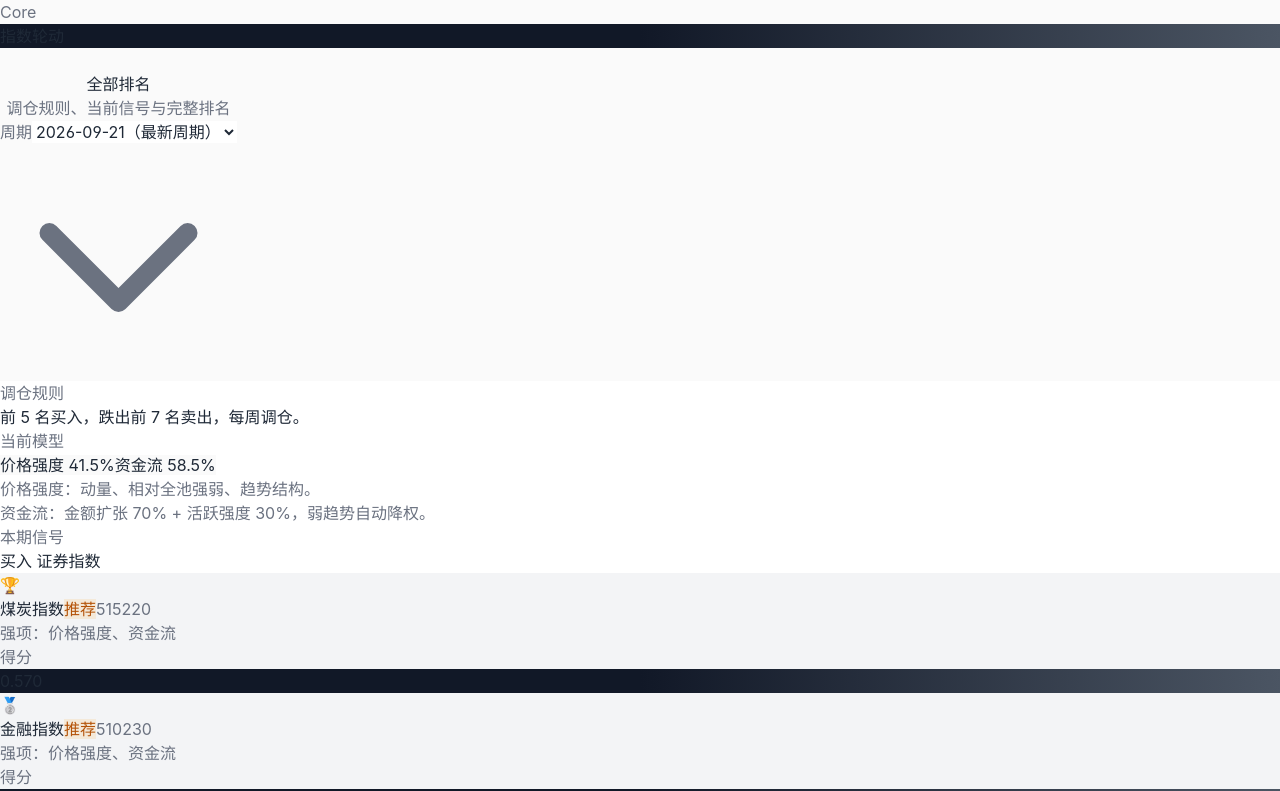
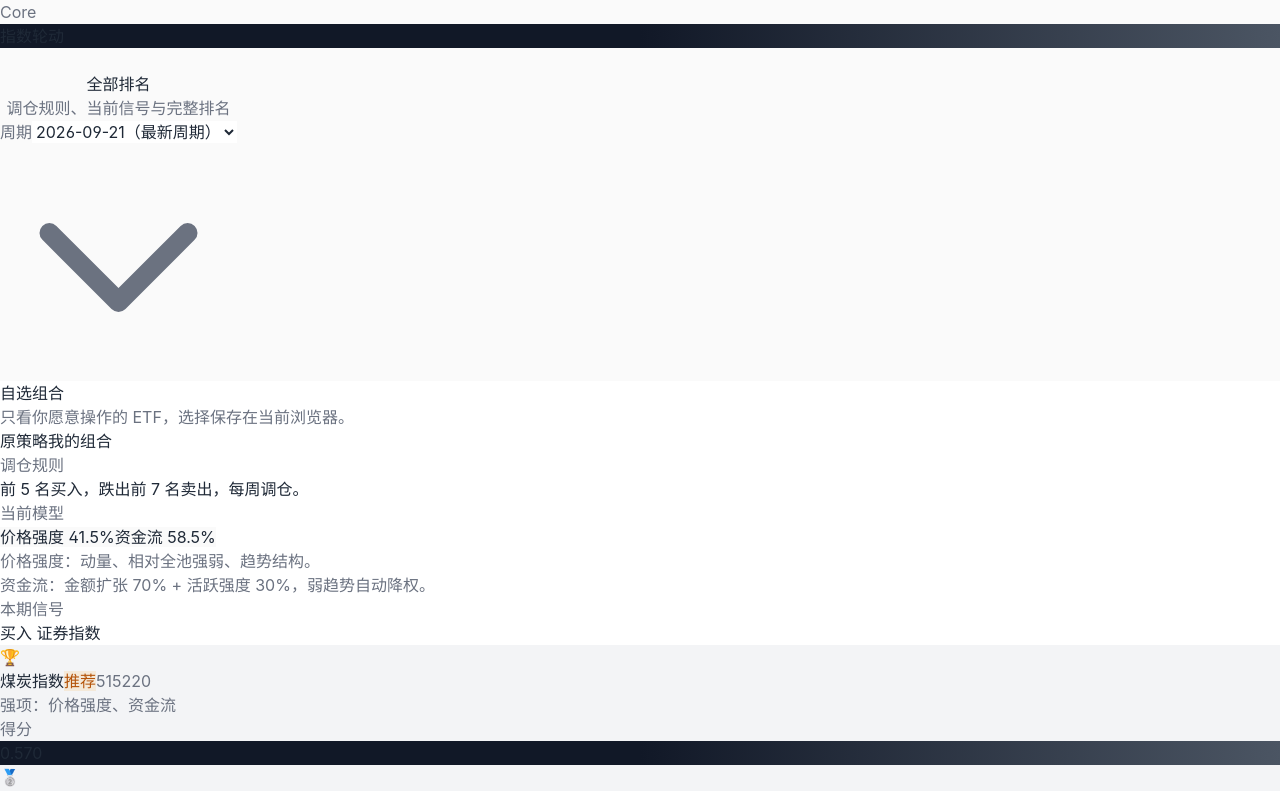
Before and after one commit to maoshuochen/quant-rotation, a React (Vite) app in the folder web/: page / in a window 1280 px wide. Shown: the top 791 px of the page. Built offline with nearby package versions, Linux system fonts and the light colour scheme.

Commit message:
feat: add custom ETF watchlist to dashboard

```diff
--- a/web/src/pages/Dashboard.jsx
+++ b/web/src/pages/Dashboard.jsx
@@ -23,6 +23,16 @@
 const benchmarkLabels = {
   hs300: '沪深 300',
   equal_weight_all: '全池等权'
+}
+
+const CUSTOM_POOL_KEY = 'qr-custom-pool-v1'
+
+const readCustomPool = () => {
+  try {
+    const saved = JSON.parse(window.localStorage.getItem(CUSTOM_POOL_KEY))
+    if (saved && Array.isArray(saved.codes)) return saved
+  } catch (_) { /* Ignore unavailable or outdated browser storage. */ }
+  return null
 }
 
 const SectionHeader = ({ title, subtitle, isExpanded, onClick, actions }) => (
@@ -61,7 +71,7 @@
   const attribution = item.attribution || {}
   const flowBreakdown = attribution?.flow_breakdown || {}
   const isTop3 = item.rank <= 3
-  const isTop5 = item.rank <= 5
+  const isTop5 = item.recommended ?? item.rank <= 5
   const rsLookback = safeNum(attribution?.rs_lookback_days, 0)
   const activeFactorScores = activeFactors
     .map((key) => [key, safeNum(factors[key], 0.5)])
@@ -197,6 +207,12 @@
   const [expandedCode, setExpandedCode] = useState(null)
   const [showScrollTop, setShowScrollTop] = useState(false)
   const [selectedPeriod, setSelectedPeriod] = useState('current')
+  const [customPool, setCustomPool] = useState(readCustomPool)
+  const [customEnabled, setCustomEnabled] = useState(() => Boolean(readCustomPool()?.enabled))
+
+  useEffect(() => {
+    if (customPool) window.localStorage.setItem(CUSTOM_POOL_KEY, JSON.stringify({ ...customPool, enabled: customEnabled }))
+  }, [customPool, customEnabled])
 
   useEffect(() => {
     const handleScroll = () => {
@@ -227,6 +243,30 @@
     }))
   }, [backtestData?.chartData, benchmarkChart])
   const ranking = data?.ranking || []
+  const availableCodes = new Set(ranking.map((item) => item.code))
+  const chosenCodes = (customPool?.codes || []).filter((code) => availableCodes.has(code))
+  const chosenSet = new Set(chosenCodes)
+  const customActive = customEnabled && chosenCodes.length > 0
+  const maxPositions = chosenCodes.length ? Math.min(Math.max(Number(customPool?.maxPositions) || 3, 1), chosenCodes.length) : 0
+  const personalRanking = customActive
+    ? ranking.filter((item) => chosenSet.has(item.code)).map((item, index) => ({
+        ...item,
+        originalRank: item.rank,
+        rank: index + 1,
+        recommended: index < maxPositions
+      }))
+    : ranking
+  const enableCustomPool = () => {
+    if (!customPool || !chosenCodes.length) {
+      setCustomPool({ codes: ranking.slice(0, Math.min(5, ranking.length)).map((item) => item.code), maxPositions: 3 })
+    }
+    setCustomEnabled(true)
+  }
+  const togglePoolCode = (code) => {
+    const next = chosenSet.has(code) ? chosenCodes.filter((item) => item !== code) : [...chosenCodes, code]
+    if (!next.length) return
+    setCustomPool({ codes: next, maxPositions: Math.min(maxPositions, next.length) })
+  }
   const factorWeights = data?.factorWeights || {}
   const history = historyData?.history || []
   const sortedHistory = useMemo(() => {
@@ -239,7 +279,7 @@
   const selectedHistoryPeriod = selectedPeriod === 'current'
     ? null
     : sortedHistory.find((period) => period.date === selectedPeriod) || null
-  const rankingView = selectedHistoryPeriod?.holdings || ranking
+  const rankingView = selectedHistoryPeriod?.holdings || personalRanking
 
   const toggleSection = (section) => {
     setExpandedSection(expandedSection === section ? null : section)
@@ -295,8 +335,8 @@
         {/* Section 1: Unified Ranking List (merged holdings + signals) */}
         <div>
           <SectionHeader
-            title="全部排名"
-            subtitle={selectedHistoryPeriod ? `查看 ${selectedHistoryPeriod.date} 周期持仓快照` : '调仓规则、当前信号与完整排名'}
+            title={customActive && !selectedHistoryPeriod ? '我的组合排名' : '全部排名'}
+            subtitle={selectedHistoryPeriod ? `查看 ${selectedHistoryPeriod.date} 原策略持仓快照` : customActive ? `自选 ${chosenCodes.length} 只，建议关注前 ${maxPositions} 只` : '调仓规则、当前信号与完整排名'}
             isExpanded={expandedSection !== 'ranking' && expandedSection !== null}
             onClick={() => toggleSection('ranking')}
             actions={
@@ -324,12 +364,45 @@
           />
           {expandedSection !== 'ranking' && (
             <div>
+              <div className="mb-3 rounded-xl border border-amber-500/30 bg-zinc-900/70 p-3 sm:p-4">
+                <div className="flex flex-wrap items-center justify-between gap-2">
+                  <div>
+                    <h3 className="text-sm font-semibold text-zinc-100">自选组合</h3>
+                    <p className="mt-1 text-xs text-zinc-400">只看你愿意操作的 ETF，选择保存在当前浏览器。</p>
+                  </div>
+                  <div className="flex rounded-lg border border-zinc-700 p-0.5 text-xs">
+                    <button type="button" onClick={() => setCustomEnabled(false)} aria-pressed={!customEnabled} className={`rounded-md px-3 py-1.5 ${!customEnabled ? 'bg-amber-500 text-zinc-950' : 'text-zinc-300'}`}>原策略</button>
+                    <button type="button" onClick={enableCustomPool} aria-pressed={customEnabled} className={`rounded-md px-3 py-1.5 ${customEnabled ? 'bg-amber-500 text-zinc-950' : 'text-zinc-300'}`}>我的组合</button>
+                  </div>
+                </div>
+                {customEnabled && (
+                  <div className="mt-3 space-y-3">
+                    <div className="flex flex-wrap gap-2">
+                      {ranking.map((item) => (
+                        <label key={item.code} className={`cursor-pointer rounded-lg border px-2.5 py-2 text-xs ${chosenSet.has(item.code) ? 'border-amber-500/60 bg-amber-500/10 text-amber-200' : 'border-zinc-700 text-zinc-400'}`}>
+                          <input type="checkbox" checked={chosenSet.has(item.code)} onChange={() => togglePoolCode(item.code)} disabled={chosenSet.has(item.code) && chosenCodes.length === 1} className="mr-1.5 accent-amber-500" />
+                          {item.name} <span className="font-mono opacity-70">{item.etf}</span>
+                        </label>
+                      ))}
+                    </div>
+                    <label className="flex items-center gap-2 text-xs text-zinc-300">
+                      最多关注
+                      <select value={maxPositions} onChange={(event) => setCustomPool({ codes: chosenCodes, maxPositions: Number(event.target.value) })} className="rounded-lg border border-zinc-700 bg-zinc-950 px-2 py-1.5 text-zinc-100" aria-label="建议持有数量">
+                        {Array.from({ length: chosenCodes.length }, (_, index) => <option key={index + 1} value={index + 1}>{index + 1}</option>)}
+                      </select>
+                      只；前 {maxPositions} 名参考等权，每只约 {(100 / maxPositions).toFixed(1)}%。
+                    </label>
+                    <p className="text-xs leading-relaxed text-zinc-500">按原模型已计算的分数筛选并重排；相对强弱仍以完整标的池为基准。这里不生成买卖信号，也不重算历史回测。</p>
+                  </div>
+                )}
+              </div>
               <div className="mb-3 hidden space-y-2 lg:block">
                 <div className="rounded-xl border border-zinc-800 bg-zinc-900/70 p-3">
                   <div className="text-[10px] uppercase tracking-wider text-zinc-500">调仓规则</div>
                   <div className="mt-1 text-xs text-zinc-200">
-                    前 {recommendation.top_n || 0} 名买入，跌出前 {recommendation.buffer_n || 0} 名卖出，
-                    {recommendation.rebalance_frequency === 'weekly' ? '每周' : '每月'}调仓。
+                    {customActive && !selectedHistoryPeriod
+                      ? `自选池前 ${maxPositions} 名仅作关注参考；原策略每周选前 ${recommendation.top_n || 0} 名、跌出前 ${recommendation.buffer_n || 0} 名卖出。`
+                      : `前 ${recommendation.top_n || 0} 名买入，跌出前 ${recommendation.buffer_n || 0} 名卖出，${recommendation.rebalance_frequency === 'weekly' ? '每周' : '每月'}调仓。`}
                   </div>
                 </div>
                 <div className="rounded-xl border border-zinc-800 bg-zinc-900/70 p-3">
@@ -351,7 +424,9 @@
                     {selectedHistoryPeriod ? '历史说明' : '本期信号'}
                   </div>
                   <div className="mt-1 text-xs text-zinc-200">
-                    {selectedHistoryPeriod ? (
+                    {customActive && !selectedHistoryPeriod ? (
+                      <span>自选组合未计算交易信号。下方排名仅展示当前评分。</span>
+                    ) : selectedHistoryPeriod ? (
                       <span>{selectedHistoryPeriod.date} 为历史周期快照，仅展示当期建议持仓，不回放当周交易信号。</span>
                     ) : signals.length === 0 ? (
                       <span>当前无新增调仓动作，维持现有持仓。</span>
@@ -396,7 +471,7 @@
                     </thead>
                     <tbody>
                       {rankingView.map(item => {
-                        const isTop5 = selectedPeriod === 'current' && item.rank <= 5
+                        const isTop5 = selectedPeriod === 'current' && (customActive ? item.recommended : item.rank <= 5)
                         return (
                           <tr
                             key={item.code}
@@ -441,6 +516,7 @@
           />
           {expandedSection !== 'backtest' && (
             <div>
+              <p className="mb-3 rounded-xl border border-zinc-700 bg-zinc-900/70 p-3 text-xs text-zinc-400">下方为完整标的池的原策略回测，与网页自选组合无关。</p>
               {backtestData?.chartData?.length ? (
                 <div className="rounded-2xl border border-zinc-800 bg-zinc-900/60 p-4 sm:p-5">
                   <div className="mb-4 grid grid-cols-2 gap-2 sm:grid-cols-4">
```
